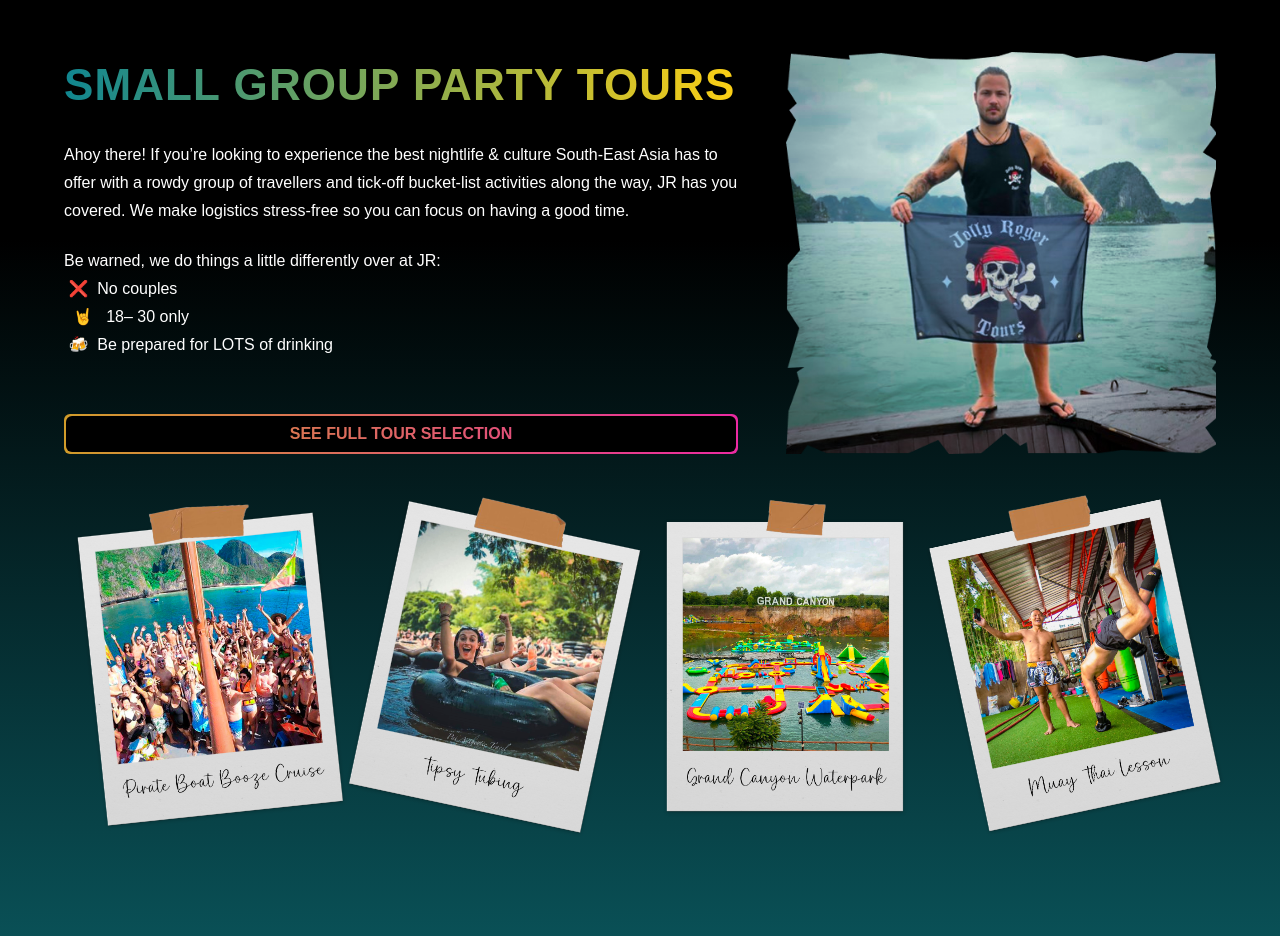
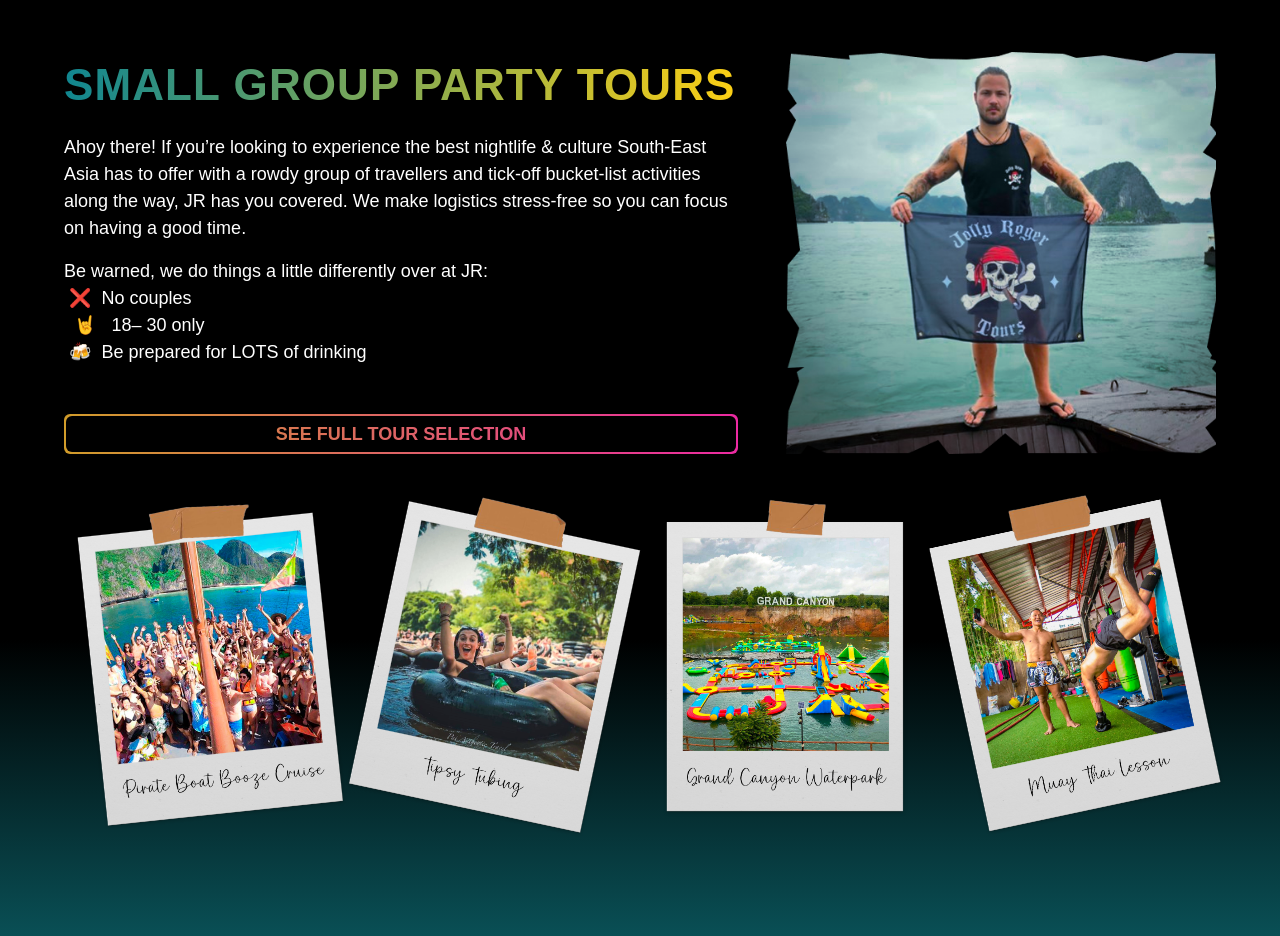
Before and after one commit to DWC97/j3-v3-project, a Next.js app: page / in a window 1280 px wide. Shown: the part 940-1876 px from the top of the page. Built offline with nearby package versions, Linux system fonts and the light colour scheme.

Commit message:
About section responsive for desktop viewports

```diff
--- a/src/components/about/About.tsx
+++ b/src/components/about/About.tsx
@@ -1,15 +1,15 @@
 export default function About(){
     return (
-        <div className="overflow-hidden relative bg-black ">
-            <div className="absolute bottom-0 left-0 w-full h-[700px] bg-gradient-to-b from-black to-custom-blue opacity-60"></div>
-            <div className="w-full h-[624px]  flex flex-row px-16 ">
-                <div className="flex flex-row w-screen items-center max-h-[402px] mt-48">
-                    <div className="flex flex-col min-h-[402px] justify-between">
-                        <h2 className="bg-gradient-to-r from-custom-blue  to-custom-yellow inline-block text-transparent bg-clip-text text-[44px] font-semibold tracking-wide">SMALL GROUP PARTY TOURS</h2>
-                        <p className="text-white text-[16px] leading-7">
+        <div className="overflow-hidden relative bg-black">
+            <div className="absolute bottom-0 left-0 w-full h-[300px] bg-gradient-to-b from-black to-custom-blue opacity-60"></div>
+            <div className="w-full h-[624px] flex flex-row px-16 ">
+                <div className="flex flex-row w-screen items-center justify-center max-h-[402px] mt-48">
+                    <div className="flex flex-col max-w-[850px] min-h-[402px] justify-between">
+                        <h2 className="bg-gradient-to-r from-custom-blue  to-custom-yellow inline-block text-transparent bg-clip-text text-[44px] font-semibold tracking-wide min-[1366px]:text-[48px] 2xl:text-[56px]">SMALL GROUP PARTY TOURS</h2>
+                        <p className="text-white text-[16px] xl:text-[18px] ">
                             Ahoy there! If you’re looking to experience the best nightlife & culture South-East Asia has to offer with a rowdy group of travellers and tick-off bucket-list activities along the way, JR has you covered. We make logistics stress-free so you can focus on having a good time.
                         </p>
-                        <p className="text-white text-[16px] leading-7 z-10">
+                        <p className="text-white text-[16px] xl:text-[18px]  z-10">
                             Be warned, we do things a little differently over at JR:
                             <br/>&nbsp;❌ &nbsp;No couples
                             <br/>&nbsp;&nbsp;🤘&nbsp;&nbsp; 18– 30 only
@@ -17,18 +17,19 @@ export default function About(){
                         </p>
                         <div className="h-10 w-full bg-gradient-to-r from-custom-orange to-custom-pink p-[2px] rounded-md cursor-pointer mt-8 z-10">
                             <div className="h-full w-full bg-black flex items-center rounded-md hover:bg-opacity-0 duration-300 ease-in-out">
-                                <div className="bg-gradient-to-r from-custom-orange  to-custom-pink flex justify-center items-center text-transparent bg-clip-text h-full w-full font-semibold hover:text-white ease-in-out duration-300">
+                                <div className="bg-gradient-to-r from-custom-orange  to-custom-pink flex justify-center items-center text-transparent bg-clip-text h-full w-full font-semibold hover:text-white ease-in-out duration-300 xl:text-[18px]">
                                     SEE FULL TOUR SELECTION
                                 </div>
                             </div>
                         </div>
                     </div>
                     <div className="flex justify-center items-center ml-12 z-10">
-                        <img src="/about/jagged2.png" className="min-w-[430px]"/>
+                        <img src="/about/jagged2.png" className="min-w-[430px] max-h-[402px]"/>
                     </div>
                 </div>
             </div>
-            <div className="flex flex-row w-full px-16 h-[456px]">
+            <div className="w-full flex justify-center">
+                <div className="flex flex-row w-full px-16 h-[456px] max-w-[1400px]">
                     <div className="w-1/2 flex flex-row justify-around -mt-28">
                         <img src="/about/pirate-polaroid.png" className="w-[250px] -rotate-6 object-contain"/>
                         <img src="/about/tubing-polaroid.png" className="w-[250px] rotate-12 object-contain	"/>
@@ -38,7 +39,7 @@ export default function About(){
                         <img src="/about/muaythai-polaroid.png" className="w-[250px] -rotate-12 object-contain"/>
                     </div>
                 </div>
-
+            </div>
         </div>
     )
 }
```
Lines whose indentation alone changed are shown as unchanged.
